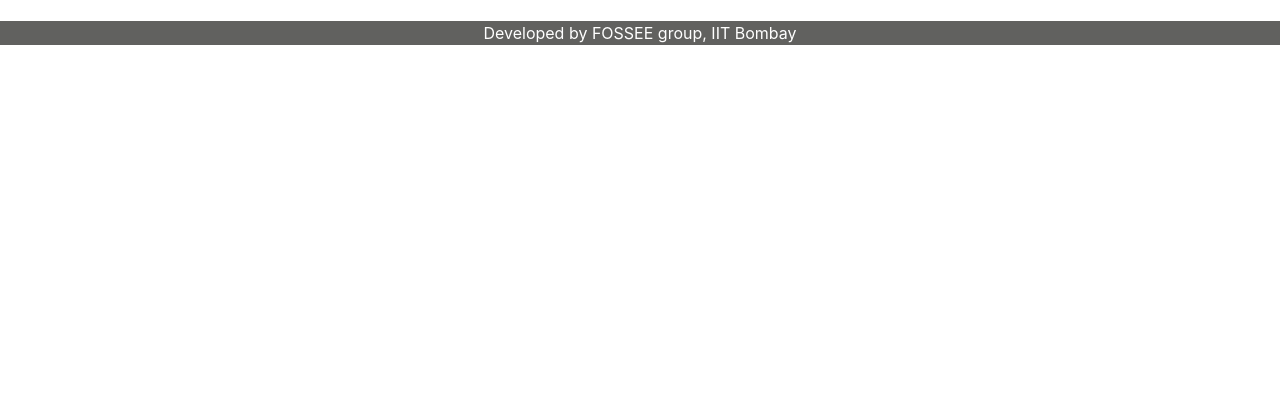
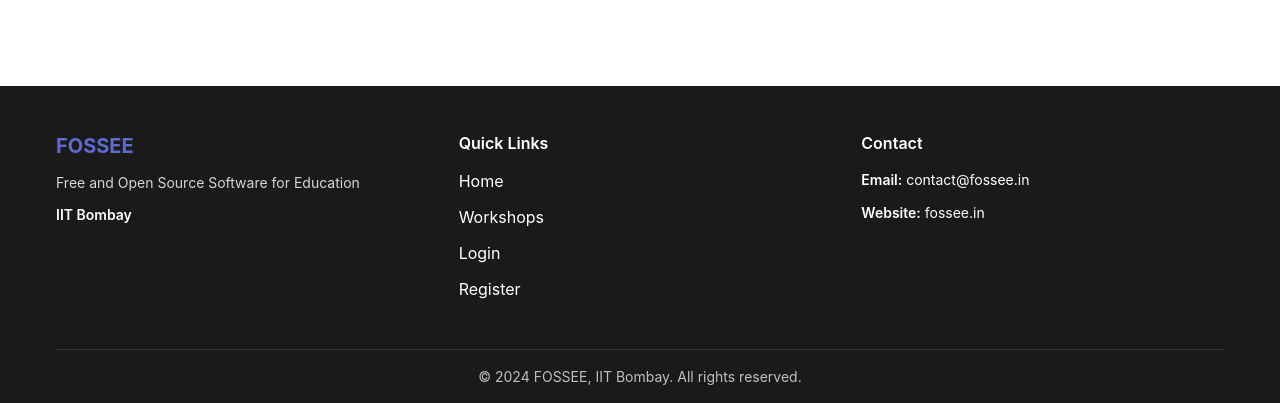
Before and after one commit to shivani-i-i/fossee-workshop-booking-ui, a Django app: page /statistics/public/ in a window 1280 px wide. Shown: the part 755-1158 px from the top of the page. Before the commit the page ends 800 px from the top, so only its background shows below. Run offline with Django 3.2, Linux system fonts and the light colour scheme; data that the repository does not hold is empty; some libraries are stand-ins or nearby versions.

Commit message:
feat: add footer with quick links and contact info

```diff
--- a/workshop_app/static/workshop_app/css/base.css
+++ b/workshop_app/static/workshop_app/css/base.css
@@ -1,17 +1,5 @@
-/**
- * Footer Styles
- */
 .navbar {
     z-index: 1000;
-}
-.footer {
-    position: fixed;
-    bottom: 0;
-    width: 100%;
-    background-color: #61615F;
-    color: white;
-    text-align: center;
-    z-index: 100;
 }
 .base-content {
     padding-top: 5em;
--- /dev/null
+++ b/workshop_app/static/workshop_app/css/footer.css
@@ -0,0 +1,124 @@
+.site-footer {
+    background: #1a1a1a;
+    color: #ffffff;
+    padding: 48px 0 0;
+    font-family: var(--font-family);
+}
+
+.site-footer__inner {
+    max-width: 1200px;
+    margin: 0 auto;
+    padding: 0 var(--space-4);
+}
+
+.site-footer__grid {
+    display: grid;
+    grid-template-columns: repeat(3, minmax(0, 1fr));
+    gap: var(--space-10);
+    align-items: start;
+}
+
+.site-footer__brand,
+.site-footer__links,
+.site-footer__contact {
+    min-width: 0;
+}
+
+.site-footer__logo {
+    display: inline-block;
+    color: var(--color-primary);
+    font-size: var(--font-size-xl);
+    font-weight: var(--font-weight-bold);
+    line-height: var(--line-height-tight);
+    text-decoration: none;
+    margin-bottom: var(--space-3);
+}
+
+.site-footer__logo:hover {
+    color: var(--color-primary-hover);
+    text-decoration: none;
+}
+
+.site-footer__tagline {
+    margin: 0 0 var(--space-2);
+    color: rgba(255, 255, 255, 0.82);
+    font-size: var(--font-size-sm);
+    line-height: var(--line-height-relaxed);
+    max-width: 24rem;
+}
+
+.site-footer__institution {
+    margin: 0;
+    color: var(--color-bg-primary);
+    font-size: var(--font-size-sm);
+    font-weight: var(--font-weight-semibold);
+}
+
+.site-footer__heading {
+    margin: 0 0 var(--space-4);
+    color: var(--color-bg-primary);
+    font-size: var(--font-size-base);
+    font-weight: var(--font-weight-semibold);
+}
+
+.site-footer__list {
+    list-style: none;
+    padding: 0;
+    margin: 0;
+    display: grid;
+    gap: var(--space-3);
+}
+
+.site-footer__list a {
+    color: var(--color-bg-primary);
+    text-decoration: none;
+    transition: color var(--transition-normal);
+}
+
+.site-footer__list a:hover {
+    color: var(--color-primary);
+    text-decoration: none;
+}
+
+.site-footer__list--contact li {
+    color: rgba(255, 255, 255, 0.82);
+    font-size: var(--font-size-sm);
+    line-height: var(--line-height-normal);
+}
+
+.site-footer__list--contact span {
+    color: var(--color-bg-primary);
+    font-weight: var(--font-weight-semibold);
+}
+
+.site-footer__bottom {
+    margin-top: 48px;
+    padding: var(--space-4) 0;
+    border-top: 1px solid rgba(255, 255, 255, 0.12);
+    text-align: center;
+}
+
+.site-footer__bottom p {
+    margin: 0;
+    color: rgba(255, 255, 255, 0.72);
+    font-size: var(--font-size-sm);
+}
+
+@media (max-width: 767px) {
+    .site-footer {
+        padding-top: 48px;
+    }
+
+    .site-footer__grid {
+        grid-template-columns: 1fr;
+        gap: var(--space-8);
+    }
+
+    .site-footer__inner {
+        padding: 0 var(--space-3);
+    }
+
+    .site-footer__bottom {
+        margin-top: var(--space-8);
+    }
+}
--- a/workshop_app/templates/workshop_app/base.html
+++ b/workshop_app/templates/workshop_app/base.html
@@ -25,6 +25,7 @@
     <link rel="stylesheet" href="{% static 'workshop_app/css/toastr.min.css' %}">
     <link rel="stylesheet" href="{% static 'workshop_app/css/variables.css' %}" type="text/css"/>
     <link rel="stylesheet" href="{% static 'workshop_app/css/navbar.css' %}" type="text/css"/>
+    <link rel="stylesheet" href="{% static 'workshop_app/css/footer.css' %}" type="text/css"/>
     <link href="https://fonts.googleapis.com/icon?family=Material+Icons" rel="stylesheet">
     <link rel="stylesheet" href="{% static 'workshop_app/css/base.css' %}" type="text/css"/>
     <link rel="stylesheet" href="{% static 'workshop_app/css/font-awesome.css' %}" type="text/css"/>
@@ -105,12 +106,40 @@
     })();
 </script>
 
-</body>
-<footer class="footer">
+    <footer class="site-footer" aria-label="Site footer">
     {% block footer %}
-       <div class="container">
-           Developed by FOSSEE group, IIT Bombay
-       </div>
+        <div class="site-footer__inner">
+            <div class="site-footer__grid">
+                <div class="site-footer__brand">
+                    <a class="site-footer__logo" href="/">FOSSEE</a>
+                    <p class="site-footer__tagline">Free and Open Source Software for Education</p>
+                    <p class="site-footer__institution">IIT Bombay</p>
+                </div>
+
+                <div class="site-footer__links" aria-label="Quick links">
+                    <h2 class="site-footer__heading">Quick Links</h2>
+                    <ul class="site-footer__list">
+                        <li><a href="/">Home</a></li>
+                        <li><a href="{% url 'workshop_app:workshop_type_list' %}">Workshops</a></li>
+                        <li><a href="{% url 'workshop_app:login' %}">Login</a></li>
+                        <li><a href="{% url 'workshop_app:register' %}">Register</a></li>
+                    </ul>
+                </div>
+
+                <div class="site-footer__contact">
+                    <h2 class="site-footer__heading">Contact</h2>
+                    <ul class="site-footer__list site-footer__list--contact">
+                        <li><span>Email:</span> <a href="mailto:contact@fossee.in">contact@fossee.in</a></li>
+                        <li><span>Website:</span> <a href="https://fossee.in" target="_blank" rel="noopener noreferrer">fossee.in</a></li>
+                    </ul>
+                </div>
+            </div>
+
+            <div class="site-footer__bottom">
+                <p>© 2024 FOSSEE, IIT Bombay. All rights reserved.</p>
+            </div>
+        </div>
     {% endblock %}
 </footer>
+</body>
 </html>
```
